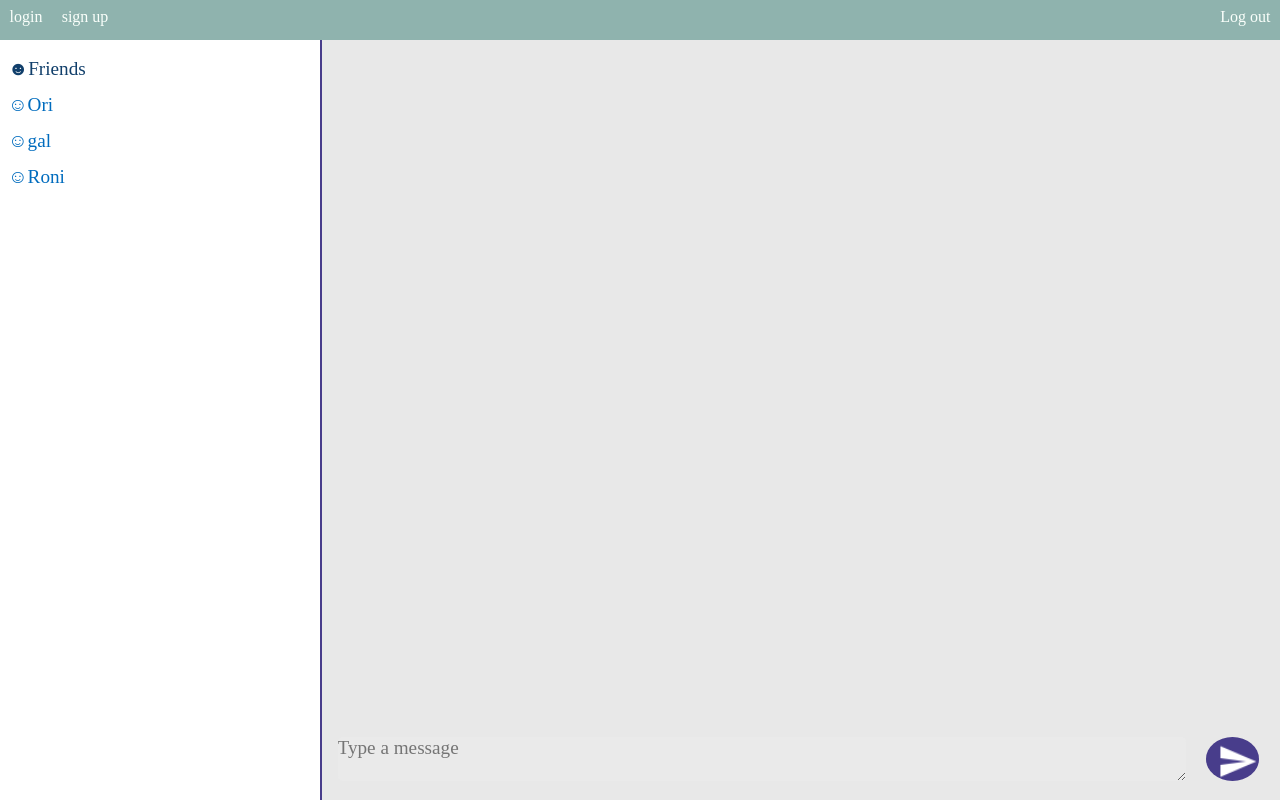
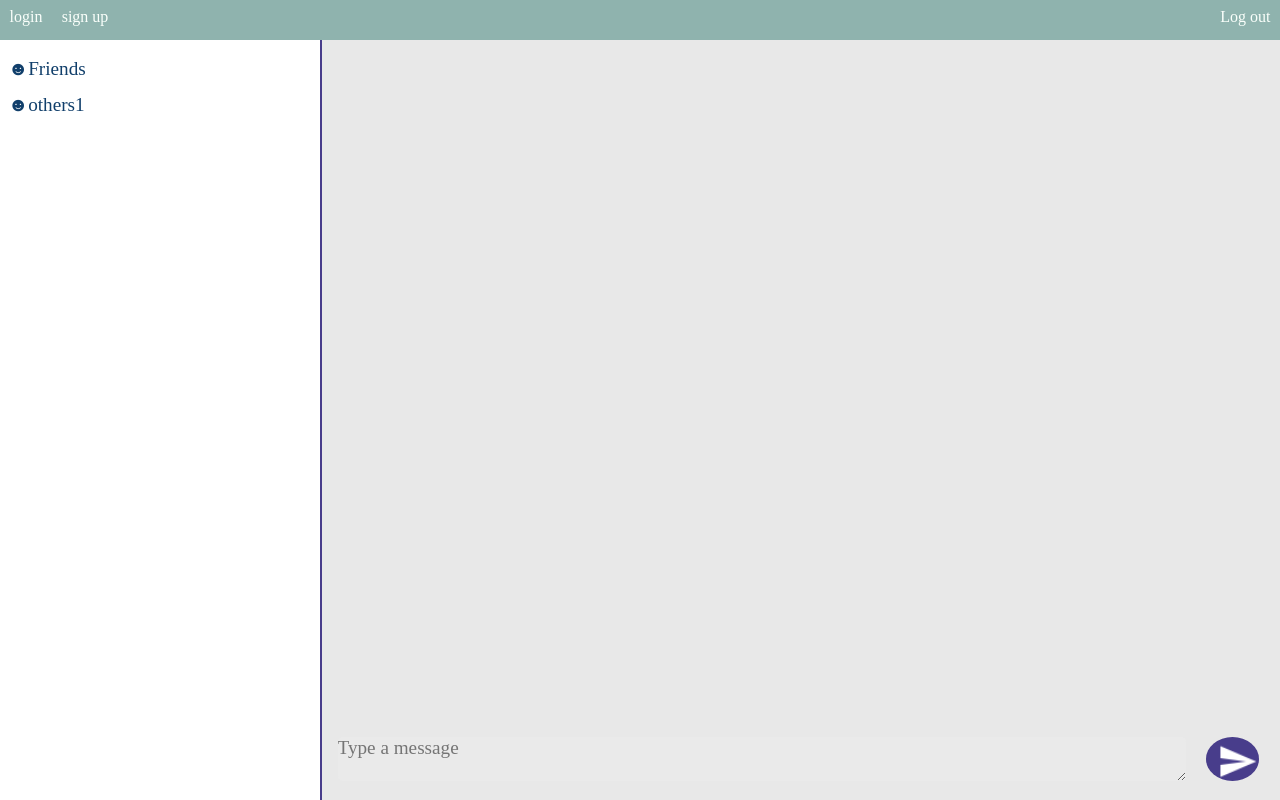
Before and after one commit to GalShvarzman/chat-4, a React (Create React App) app: page /chat in a window 1280 px wide. Built offline with nearby package versions, Linux system fonts and the light colour scheme; a web font is replaced by a local one.

Commit message:
fix tree data

```diff
--- a/src/components/chat-messages.css
+++ b/src/components/chat-messages.css
@@ -3,3 +3,11 @@
     color: #4e009c;
     font-size : 1.5em;
 }
+
+.me-left{
+    float:left;
+}
+
+.others-right{
+    float:right;
+}
--- a/src/components/chat-messages.tsx
+++ b/src/components/chat-messages.tsx
@@ -28,10 +28,10 @@ class ChatMessages extends React.Component<IChatMessagesProps, IChatMessagesStat
         if(this.props.messages.length){
              messagesHistory = this.props.messages.map((message, idx)=>{
                  if(message.sender === this.props.loggedInUser){
-                     return <MessageListItem className='me' key={idx} message={message}/>
+                     return(<div className='me-left'> <MessageListItem className='me' key={idx} message={message}/></div>)
                  }
                 else{
-                     return <MessageListItem key={idx} message={message}/>
+                     return (<div className='others-right'><MessageListItem key={idx} message={message}/></div>)
                  }
             })
         }
--- a/src/components/left-tree.tsx
+++ b/src/components/left-tree.tsx
@@ -1,40 +1,8 @@
 import * as React from 'react';
 import './left-tree.css'
+import {stateStoreService} from "../state/state-store";
 let idx = 0;
-const items = [
-        {
-            "type": "group",
-            "name": "Friends",
-            "items": [
-                {
-                    "type": "group",
-                    "name": "Best Friends",
-                    "items": [
-                        {
-                            "type": "user",
-                            "name": "Tommy"
-                        }
-                    ]
-                },
-                {
-                    "type": "user",
-                    "name": "Udi"
-                }
-            ]
-        },
-            {
-                "type": "user",
-                "name": "Ori"
-            },
-            {
-                "type": "user",
-                "name": "gal"
-            },
-            {
-                "type": "user",
-                "name": "Roni"
-            }
-        ];
+const items = JSON.parse(stateStoreService.walkTree());
 
 interface listItem{
     items: object[],
@@ -270,6 +238,7 @@ class LeftTree extends React.Component<ILeftTreeProps, ILeftTreeState> {
     // };
 
     public render() {
+        stateStoreService.walkTree();
         const list = this.load();
         return (
             <div>
--- a/src/models/group.ts
+++ b/src/models/group.ts
@@ -2,13 +2,16 @@ import User from './user';
 import IUser from './user';
 import {IMessage} from '../components/chat';
 let i = 0;
+let id = 0;
 
 export default interface IGroup{
     parent : IGroup,
     name : string,
     children : any[],
+    id:number;
     others?:IGroup,
     messages:IMessage[],
+    type:string;
     getParents() : IGroup[],
     isNodeExistInGroup(name:string):boolean,
     add(node:IGroup| IUser, parentNode?:IGroup):void,
@@ -22,15 +25,20 @@ export default interface IGroup{
 
 export default class Group implements IGroup{
     public array : any[] = [];
+    public id:number;
     public parent: IGroup;
     public name: string;
     public children: any[];
     public messages: IMessage[];
+    public type:string;
+
     constructor(parent:IGroup, name:string, children:IGroup[]|IUser[]) {
         this.parent = parent;
         this.name = name;
         this.children = this.array.concat(children||[]);
         this.messages = [];
+        this.id = ++id;
+        this.type = 'group';
     }
 
     public flattening() {
@@ -102,21 +110,42 @@ export default class Group implements IGroup{
     }
 
     public printFullTree(){
-        return [{"child":this, "step":0} , ...this.walkTree(this, 1)]
+        return [...this.walkTree(this)]
     }
 
-    public walkTree(node:IGroup, step:number){
+    public walkTree(node:IGroup){
         const allTree:any[] = [];
         if(node.children){
             node.children.forEach((child)=>{
-                allTree.push({child, step});
+                const node = this.getDetails(child);
+                allTree.push(node);
                 if(child.children){
-                    allTree.push(...this.walkTree(child, step+1));
+                    this.walkTree(child)
                 }
             });
             return allTree;
         }
         return allTree;
+    }
+
+    public getDetails(child:IUser|IGroup){
+        if(child instanceof Group){
+            const children:any[] = child.children.map((child)=>{
+                return this.getDetails(child);
+            });
+            return{
+                id: child.id,
+                type:child.type,
+                name:child.name,
+                items:children
+            }
+        }
+        else{
+            return{
+                type:child.type,
+                name:child.name,
+            }
+        }
     }
 
     public removeGroup(node:IGroup) {
--- a/src/models/user.ts
+++ b/src/models/user.ts
@@ -1,6 +1,5 @@
 import IGroup from './group';
 import {IMessage} from '../components/chat';
-import {stateStoreService} from "../state/state-store";
 
 export default interface IUser {
     name:string,
@@ -8,9 +7,10 @@ export default interface IUser {
     password:string,
     parents : IGroup[],
     messages : {},
+    type:string;
     removeParent(parentNode:IGroup):boolean,
     auth(enteredPassword:string):boolean,
-    addMessage(massage:{}, chatWith:string|null):void,
+    addMessage(massage:{}, chatWith:string|null):{user:IUser, chatWith:string}|void,
     getMessages(loggedInUserName:string|null|undefined):IMessage[]
 }
 
@@ -20,6 +20,7 @@ export default class User implements IUser{
     public password:string;
     public parents:IGroup[];
     public messages:{};
+    public type:string;
 
     constructor(username:string, age:number, password:string){
         this.name = username;
@@ -27,16 +28,16 @@ export default class User implements IUser{
         this.password = password;
         this.parents = [];
         this.messages = {};
+        this.type = 'user';
     }
 
     public addMessage(massage:string, chatWith:string){
         if(this.messages[chatWith]){
             this.messages[chatWith].push(massage);
+            return;
         }
-        else{
-            this.messages[chatWith] = [massage];
-            stateStoreService.updateUserMessages(this, chatWith);
-        }
+        this.messages[chatWith] = [massage];
+        return ({user:this, chatWith});
     }
 
     public removeParent(parentNode:IGroup){
--- a/src/state/state-store.ts
+++ b/src/state/state-store.ts
@@ -36,7 +36,10 @@ export class StateStoreService implements IStateStoreService{
             selectedObj.addMessage(message);
         }
         else if(selectedObj instanceof User){
-            selectedObj.addMessage(message, loggedInUser);
+            const result = selectedObj.addMessage(message, loggedInUser);
+            if(result){
+                this.updateUserMessages(result.user,result.chatWith)
+            }
         }
         this.onStoreChanged();
     }
@@ -119,6 +122,12 @@ export class StateStoreService implements IStateStoreService{
         }
     }
 
+    public walkTree(){
+        const tree = StateStore.getInstance().tree;
+        const treeToPrint = tree.printFullTree();
+        return JSON.stringify(treeToPrint);
+    }
+
     public subscribe(listener:any){
         this.listeners.push(listener);
     }
```
